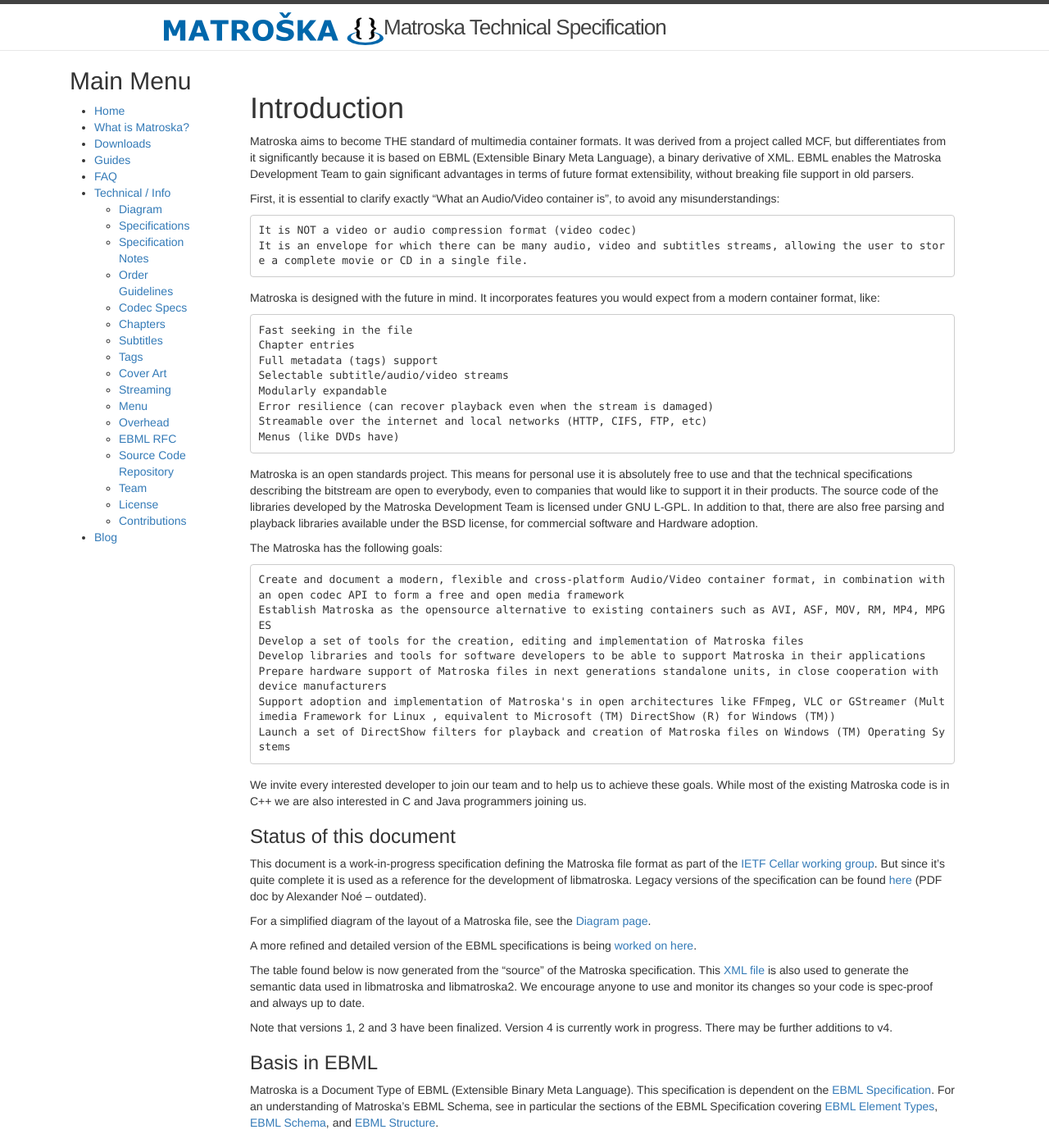
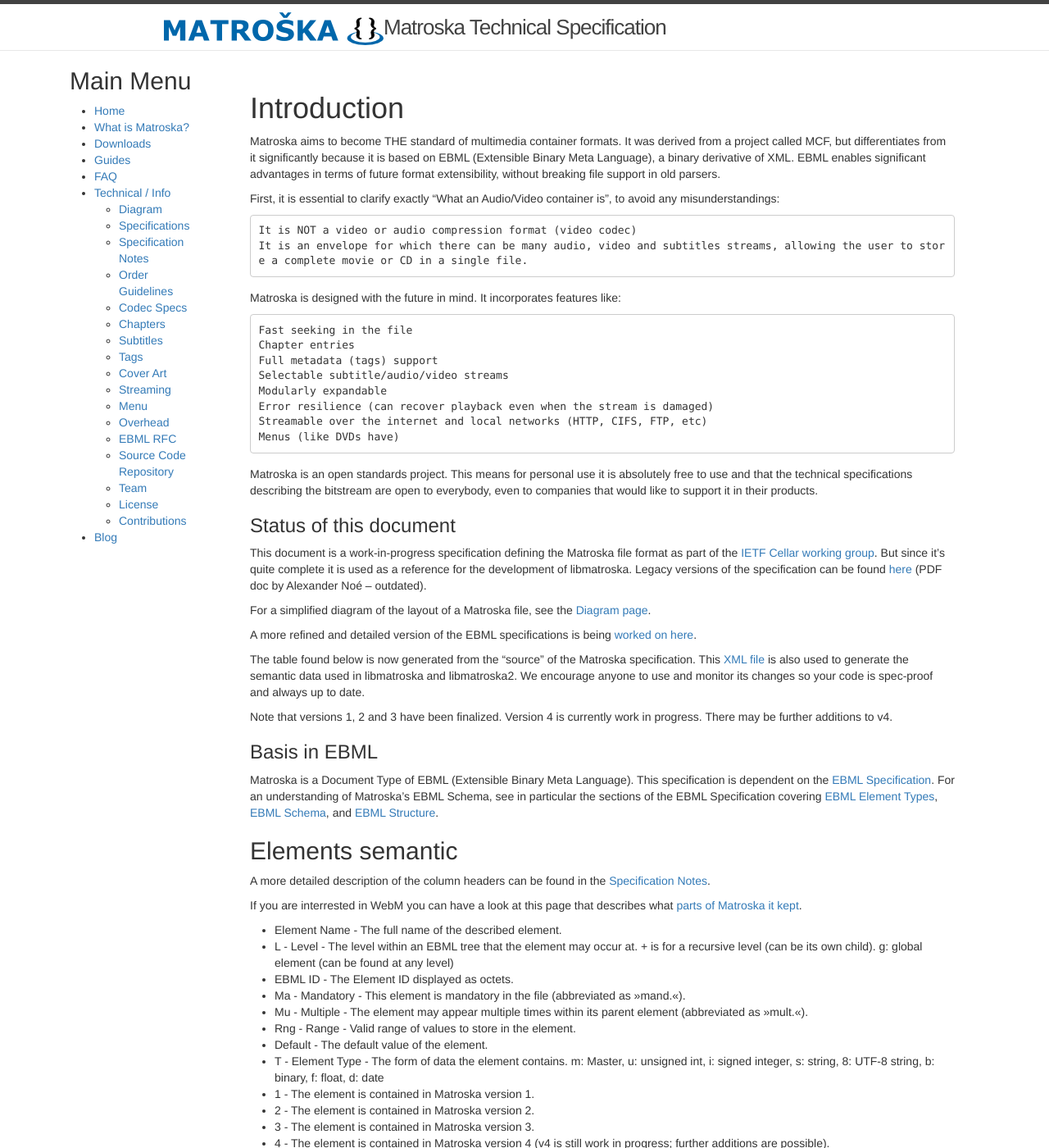
Before and after one commit to ietf-wg-cellar/matroska-specification, a Jekyll site: the page built from index.md, in a window 1280 px wide and 1400 px high. Shown: the whole window at 82% size. Built offline with Jekyll 4.4.1, drawn with Linux system fonts in a browser that asks for light colours.

Commit message:
remove intro sections that are not about format/spec
Cutting some marketing-like language and parts that are about
non-format areas about the Matroska project. Too much?

```diff
--- a/index.md
+++ b/index.md
@@ -4,14 +4,14 @@
 
 # Introduction
 
-Matroska aims to become THE standard of multimedia container formats. It was derived from a project called MCF, but differentiates from it significantly because it is based on EBML (Extensible Binary Meta Language), a binary derivative of XML. EBML enables the Matroska Development Team to gain significant advantages in terms of future format extensibility, without breaking file support in old parsers.
+Matroska aims to become THE standard of multimedia container formats. It was derived from a project called MCF, but differentiates from it significantly because it is based on EBML (Extensible Binary Meta Language), a binary derivative of XML. EBML enables significant advantages in terms of future format extensibility, without breaking file support in old parsers.
 
 First, it is essential to clarify exactly "What an Audio/Video container is", to avoid any misunderstandings:
 
     It is NOT a video or audio compression format (video codec)
     It is an envelope for which there can be many audio, video and subtitles streams, allowing the user to store a complete movie or CD in a single file.
 
-Matroska is designed with the future in mind. It incorporates features you would expect from a modern container format, like:
+Matroska is designed with the future in mind. It incorporates features like:
 
     Fast seeking in the file
     Chapter entries
@@ -22,19 +22,7 @@
     Streamable over the internet and local networks (HTTP, CIFS, FTP, etc)
     Menus (like DVDs have)
 
-Matroska is an open standards project. This means for personal use it is absolutely free to use and that the technical specifications describing the bitstream are open to everybody, even to companies that would like to support it in their products. The source code of the libraries developed by the Matroska Development Team is licensed under GNU L-GPL. In addition to that, there are also free parsing and playback libraries available under the BSD license, for commercial software and Hardware adoption.
-
-The Matroska has the following goals:
-
-    Create and document a modern, flexible and cross-platform Audio/Video container format, in combination with an open codec API to form a free and open media framework
-    Establish Matroska as the opensource alternative to existing containers such as AVI, ASF, MOV, RM, MP4, MPG ES
-    Develop a set of tools for the creation, editing and implementation of Matroska files
-    Develop libraries and tools for software developers to be able to support Matroska in their applications
-    Prepare hardware support of Matroska files in next generations standalone units, in close cooperation with device manufacturers
-    Support adoption and implementation of Matroska's in open architectures like FFmpeg, VLC or GStreamer (Multimedia Framework for Linux , equivalent to Microsoft (TM) DirectShow (R) for Windows (TM))
-    Launch a set of DirectShow filters for playback and creation of Matroska files on Windows (TM) Operating Systems
-
-We invite every interested developer to join our team and to help us to achieve these goals. While most of the existing Matroska code is in C++ we are also interested in C and Java programmers joining us.
+Matroska is an open standards project. This means for personal use it is absolutely free to use and that the technical specifications describing the bitstream are open to everybody, even to companies that would like to support it in their products.
 
 ### Status of this document
 
```
